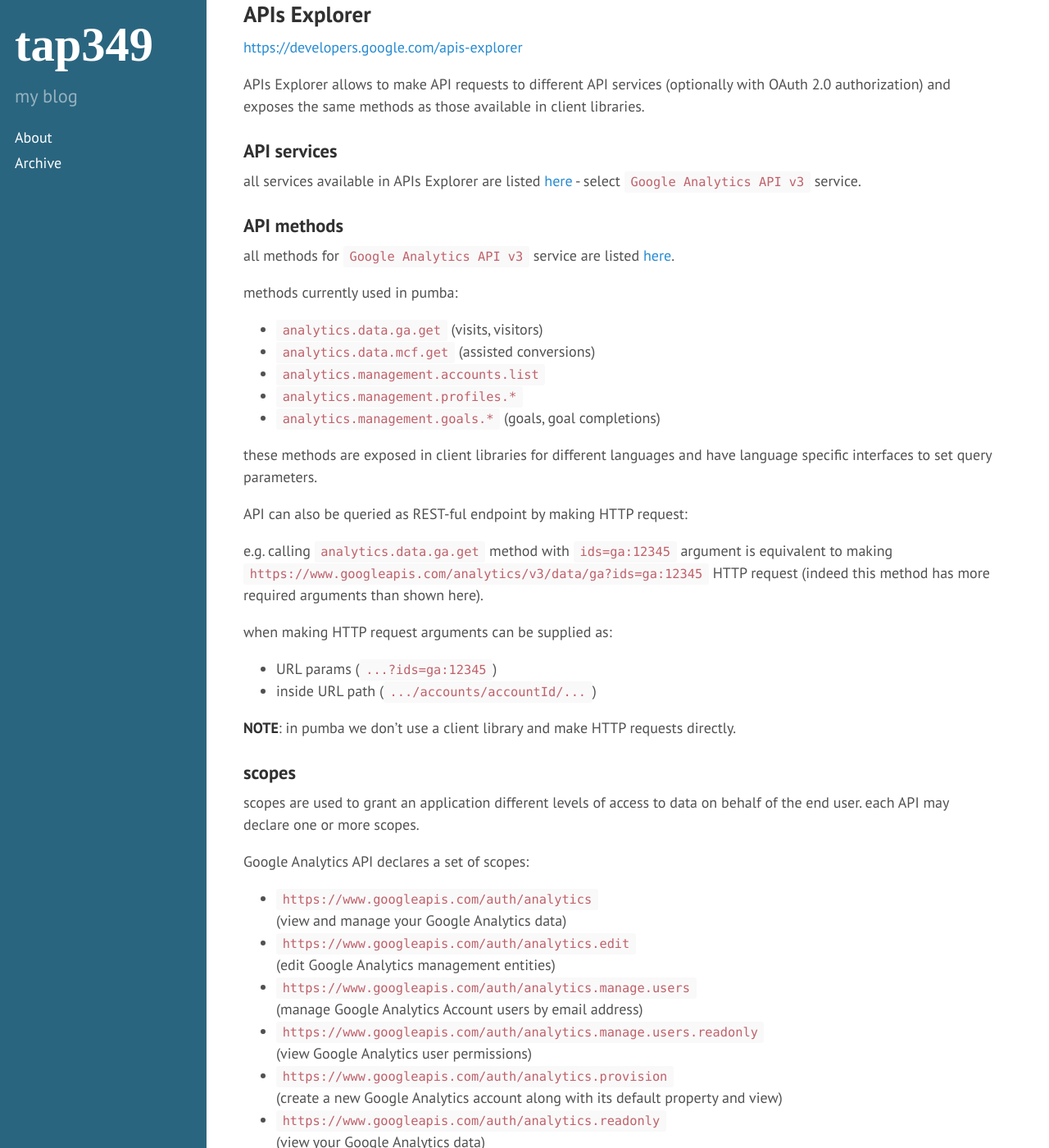
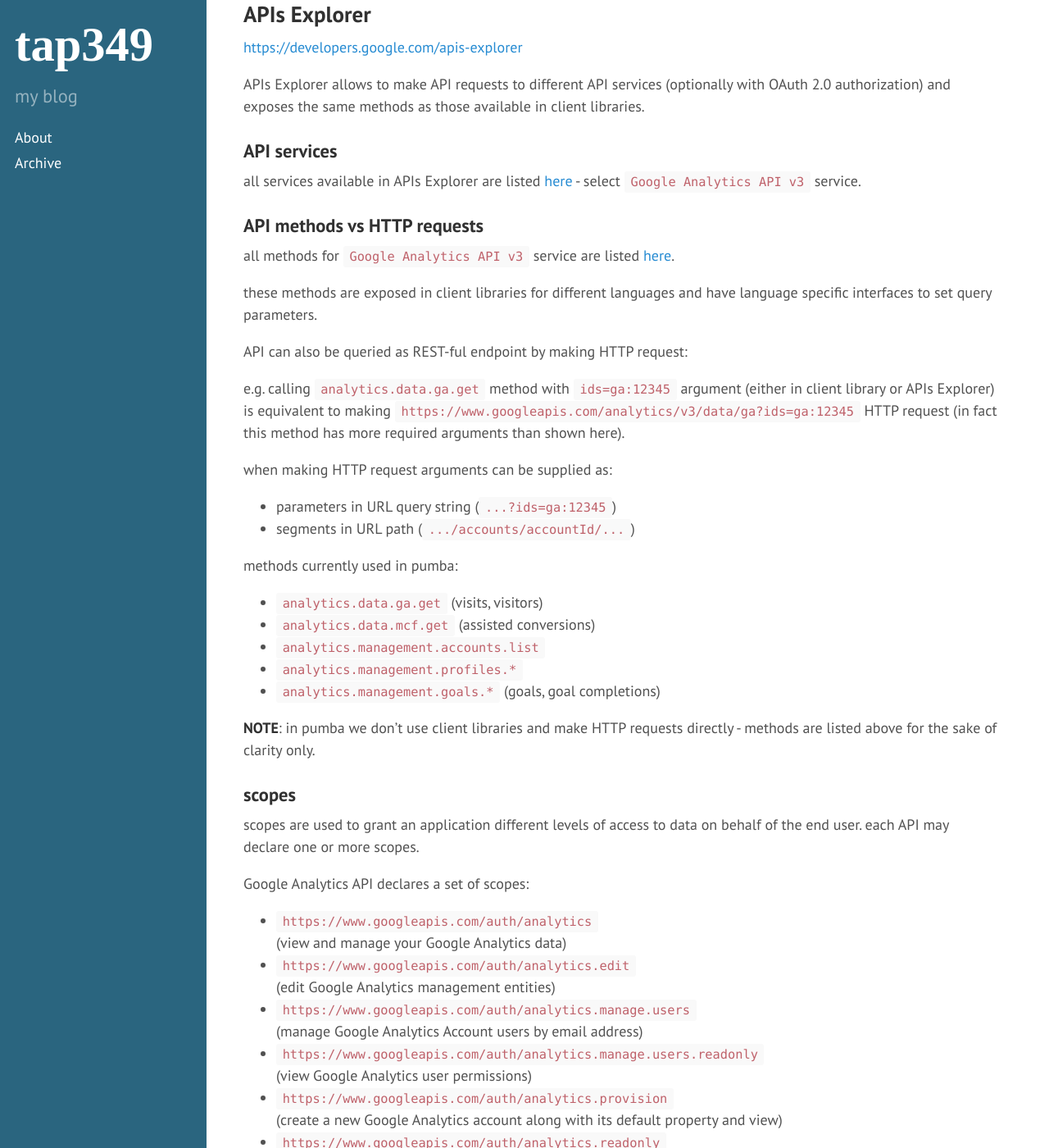
Before and after one commit to tap349/tap349.github.io, a Jekyll site: the page built from _posts/2016-03-16-GA-demystified.md, in a window 1280 px wide and 1400 px high, scrolled down 2339 px. Shown: the whole window at 82% size. Built offline with Jekyll 4.4.1, drawn with Linux system fonts in a browser that asks for light colours; some of the changed lines change nothing that is shown; some of the changed text lies outside the part shown.

Commit message:
update 2016-05-13_03:50:12

```diff
--- a/_posts/2016-03-16-GA-demystified.md
+++ b/_posts/2016-03-16-GA-demystified.md
@@ -100,10 +100,25 @@
 [here](https://developers.google.com/apis-explorer) -
 select `Google Analytics API v3` service.
 
-### API methods
+### API methods vs HTTP requests
 
 all methods for `Google Analytics API v3` service are listed
 [here](https://developers.google.com/apis-explorer/#p/analytics/v3/).
+
+these methods are exposed in client libraries for different languages
+and have language specific interfaces to set query parameters.
+
+API can also be queried as REST-ful endpoint by making HTTP request:
+
+e.g. calling `analytics.data.ga.get` method with `ids=ga:12345` argument
+(either in client library or APIs Explorer) is equivalent to making
+`https://www.googleapis.com/analytics/v3/data/ga?ids=ga:12345` HTTP request
+(in fact this method has more required arguments than shown here).
+
+when making HTTP request arguments can be supplied as:
+
+- parameters in URL query string (`...?ids=ga:12345`)
+- segments in URL path (`.../accounts/accountId/...`)
 
 methods currently used in pumba:
 
@@ -113,21 +128,8 @@
 - `analytics.management.profiles.*`
 - `analytics.management.goals.*` (goals, goal completions)
 
-these methods are exposed in client libraries for different languages
-and have language specific interfaces to set query parameters.
-
-API can also be queried as REST-ful endpoint by making HTTP request:
-
-e.g. calling `analytics.data.ga.get` method with `ids=ga:12345` argument is
-equivalent to making `https://www.googleapis.com/analytics/v3/data/ga?ids=ga:12345`
-HTTP request (indeed this method has more required arguments than shown here).
-
-when making HTTP request arguments can be supplied as:
-
-- URL params (`...?ids=ga:12345`)
-- inside URL path (`.../accounts/accountId/...`)
-
-**NOTE**: in pumba we don't use a client library and make HTTP requests directly.
+**NOTE**: in pumba we don't use client libraries and make HTTP requests directly -
+          methods are listed above for the sake of clarity only.
 
 ### scopes
 
```
